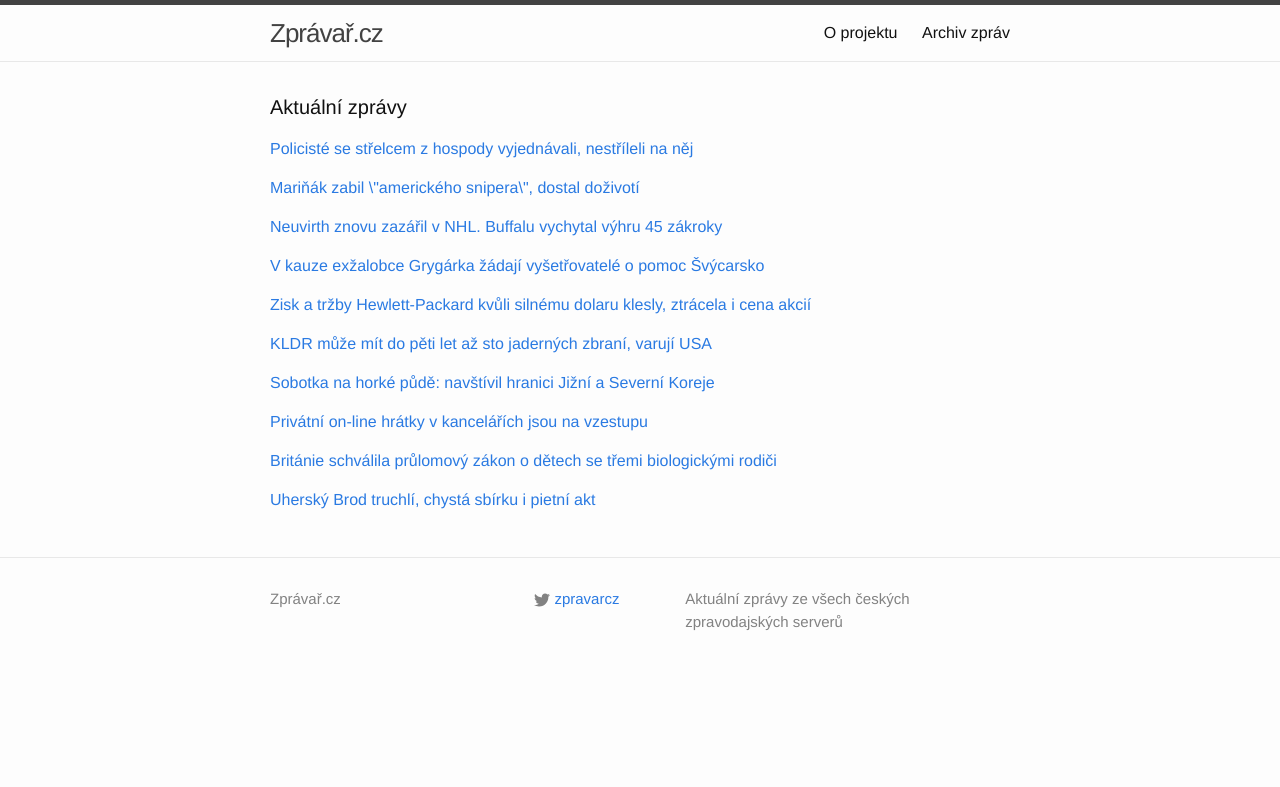
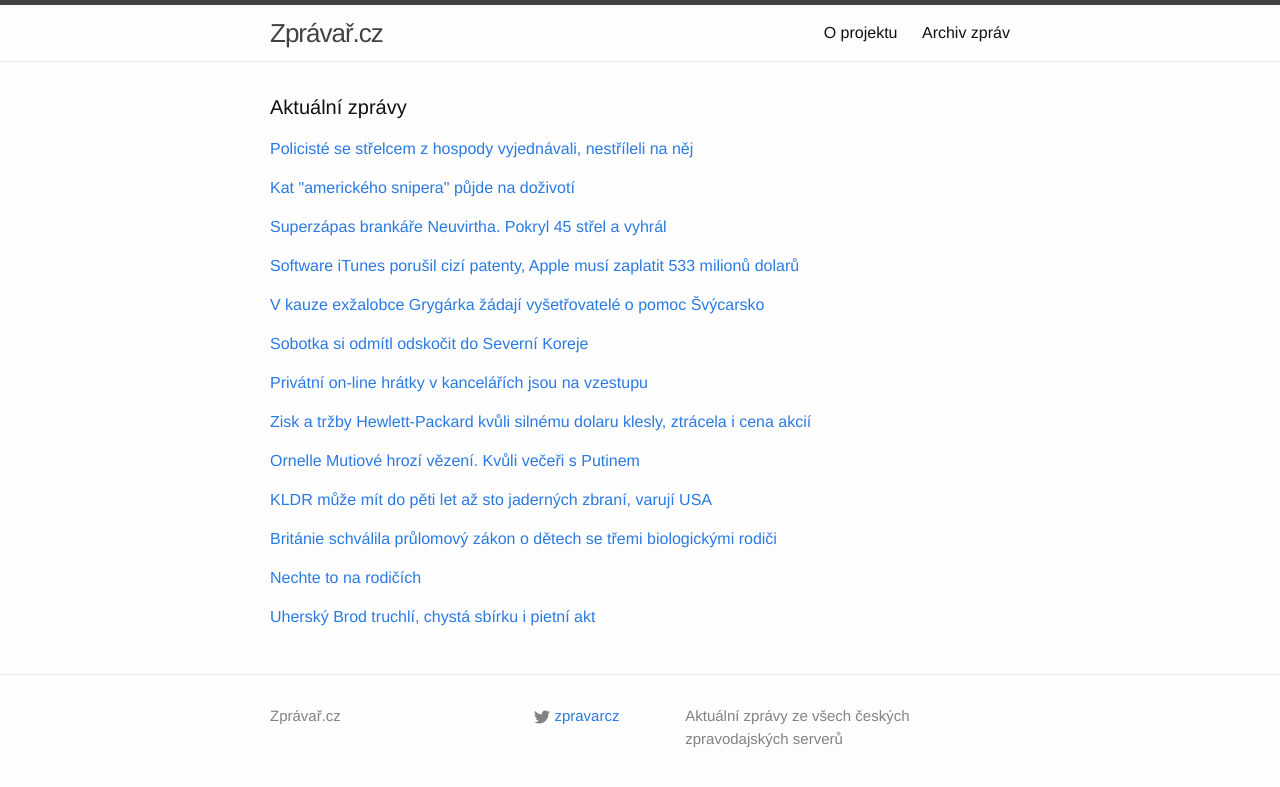
Before and after one commit to adliska/zpravar, a Jekyll site: the page built from index.html, in a window 1280 px wide. Shown: the top 787 px of the page. Built offline with Jekyll 4.4.1, drawn with Linux system fonts in a browser that asks for light colours.

Commit message:
zpravar news update

```diff
--- a/index.html
+++ b/index.html
@@ -25,9 +25,10 @@
 <li><a href=http://www.novinky.cz/krimi/362574-policiste-pred-zasahem-se-strelcem-vyjednavala.html>Policisté před zásahem se střelcem vyjednávala - www.novinky.cz</a></li>
 <li><a href=http://www.ceskenoviny.cz/zpravy/zpravy/policie-se-strelcem-z-u-brodu-pred-zasahem-vyjednavala/1185478>Policie se střelcem z U. Brodu před zásahem vyjednávala - www.ceskenoviny.cz</a></li>
 </ul>
-</div><p><a href="javascript:;" onclick="toggle_visibility('zpravy1')">Mariňák zabil \"amerického snipera\", dostal doživotí</a></p>
+</div><p><a href="javascript:;" onclick="toggle_visibility('zpravy1')">Kat "amerického snipera" půjde na doživotí</a></p>
 <div id="zpravy1" style="display:none">
 <ul>
+<li><a href=http://www.ceskatelevize.cz/ct24/svet/302808-kat-americkeho-snipera-pujde-na-dozivoti/>Kat "amerického snipera" půjde na doživotí - www.ceskatelevize.cz</a></li>
 <li><a href=http://www.tyden.cz/rubriky/zahranici/amerika/marinak-zabil-americkeho-snipera-dostal-dozivoti_334419.html>Mariňák zabil \"amerického snipera\", dostal doživotí - www.tyden.cz</a></li>
 <li><a href=http://echo24.cz/a/iHi8B>Mariňák, který zabil ‚amerického snipera‘ Kylea, dostal doživotí - echo24.cz</a></li>
 <li><a href=http://zahranicni.ihned.cz/amerika-usa/c1-63589570-marinak-ktery-zabil-americkeho-snipera-chrise-kylea-dostal-dozivoti>Mariňák, který zabil amerického snipera Chrise Kylea, dostal doživotí - zahranicni.ihned.cz</a></li>
@@ -37,9 +38,10 @@
 <li><a href=http://www.novinky.cz/zahranicni/amerika/362573-dozivoti-za-vrazdu-americkeho-snipera.html>Doživotí za vraždu amerického snipera - www.novinky.cz</a></li>
 <li><a href=http://www.ceskenoviny.cz/zpravy/zpravy/marinak-ktery-zabil-americkeho-snipera-kylea-dostal-dozivoti/1185496>Mariňák, který zabil "amerického snipera" Kylea, dostal doživotí - www.ceskenoviny.cz</a></li>
 </ul>
-</div><p><a href="javascript:;" onclick="toggle_visibility('zpravy2')">Neuvirth znovu zazářil v NHL. Buffalu vychytal výhru 45 zákroky</a></p>
+</div><p><a href="javascript:;" onclick="toggle_visibility('zpravy2')">Superzápas brankáře Neuvirtha. Pokryl 45 střel a vyhrál</a></p>
 <div id="zpravy2" style="display:none">
 <ul>
+<li><a href=http://www.tyden.cz/rubriky/sport/hokej/nhl/superzapas-brankare-neuvirtha-pokryl-45-strel-a-vyhral_334422.html>Superzápas brankáře Neuvirtha. Pokryl 45 střel a vyhrál - www.tyden.cz</a></li>
 <li><a href=http://www.rozhlas.cz/_zprava/neuvirth-znovu-zazaril-v-nhl-buffalu-vychytal-vyhru-45-zakroky--1459553>Neuvirth znovu zazářil v NHL. Buffalu vychytal výhru 45 zákroky - www.rozhlas.cz</a></li>
 <li><a href=http://www.tyden.cz/rubriky/sport/hokej/superzapas-brankare-neuvirtha-pokryl-45-strel-a-vyhral_334422.html>Superzápas brankáře Neuvirtha. Pokryl 45 střel a vyhrál - www.tyden.cz</a></li>
 <li><a href=http://www.denik.cz/hokej/brankar-neuvirth-znovu-zaril-pripsal-si-45-zakroku-20150225.html>Brankář Neuvirth znovu zářil, připsal si 45 zákroků - www.denik.cz</a></li>
@@ -48,51 +50,74 @@
 <li><a href=http://www.sportovninoviny.cz/zpravy/brankar-neuvirth-znovu-zaril-pripsal-si-45-zakroku/1185506>Brankář Neuvirth znovu zářil, připsal si 45 zákroků - www.sportovninoviny.cz</a></li>
 <li><a href=http://sport.aktualne.cz/neuvirth-opet-hvezdou-zapasu-pokryl-45-strel-columbusu/r~9dcc630abcb211e4ab15002590604f2e/>Neuvirth opět hvězdou zápasu, pokryl 45 střel Columbusu - sport.aktualne.cz</a></li>
 </ul>
-</div><p><a href="javascript:;" onclick="toggle_visibility('zpravy3')">V kauze exžalobce Grygárka žádají vyšetřovatelé o pomoc Švýcarsko</a></p>
+</div><p><a href="javascript:;" onclick="toggle_visibility('zpravy3')">Software iTunes porušil cizí patenty, Apple musí zaplatit 533 milionů dolarů</a></p>
 <div id="zpravy3" style="display:none">
+<ul>
+<li><a href=http://byznys.ihned.cz/c1-63589980-software-itunes-porusil-cizi-patenty-apple-musi-zaplatit-533-milionu-dolaru>Software iTunes porušil cizí patenty, Apple musí zaplatit 533 milionů dolarů - byznys.ihned.cz</a></li>
+<li><a href=http://www.novinky.cz/internet-a-pc/362589-apple-ma-zaplatit-13-miliard-korun-za-poruseni-patentu.html>Apple má zaplatit 13 miliard korun za porušení patentů - www.novinky.cz</a></li>
+<li><a href=http://e-svet.e15.cz/it-byznys/apple-ma-zaplatit-pres-pul-miliardy-dolaru-za-poruseni-patentu-1166392>Apple má zaplatit přes půl miliardy dolarů za porušení patentů - e-svet.e15.cz</a></li>
+<li><a href=http://zpravy.aktualne.cz/ekonomika/apple-vedome-pouzival-cizi-patenty-zaplati-vysokou-pokutu/r~8fa601aabcc611e498be002590604f2e/>Apple vědomě používal cizí patenty. Zaplatí vysokou pokutu - zpravy.aktualne.cz</a></li>
+</ul>
+</div><p><a href="javascript:;" onclick="toggle_visibility('zpravy4')">V kauze exžalobce Grygárka žádají vyšetřovatelé o pomoc Švýcarsko</a></p>
+<div id="zpravy4" style="display:none">
 <ul>
 <li><a href=http://zpravy.idnes.cz/vysetrovatele-v-kauze-libora-grygarka-oslovili-svycarsko-par-/krimi.aspx?c=A150225_090844_domaci_pku>V kauze exžalobce Grygárka žádají vyšetřovatelé o pomoc Švýcarsko - zpravy.idnes.cz</a></li>
 <li><a href=http://www.lidovky.cz/zalobci-zadaji-o-pravni-pomoc-svycarsko-v-kauze-grygarka-pea-/zpravy-domov.aspx?c=A150225_090441_ln_domov_ele>Žalobci žádají Švýcary o pomoc v případu Grygárka a Janouška    - www.lidovky.cz</a></li>
 <li><a href=http://zpravy.e15.cz/domaci/udalosti/kauza-grygarek-zalobci-zadaji-o-pravni-pomoc-svycarsko-1166380>Kauza Grygárek: žalobci žádají o právní pomoc Švýcarsko - zpravy.e15.cz</a></li>
 <li><a href=http://www.ceskenoviny.cz/zpravy/zpravy/zalobci-zadaji-o-pravni-pomoc-svycarsko-v-kauze-grygarka/1185527>Žalobci žádají o právní pomoc Švýcarsko v kauze Grygárka - www.ceskenoviny.cz</a></li>
 </ul>
-</div><p><a href="javascript:;" onclick="toggle_visibility('zpravy4')">Zisk a tržby Hewlett-Packard kvůli silnému dolaru klesly, ztrácela i cena akcií</a></p>
-<div id="zpravy4" style="display:none">
+</div><p><a href="javascript:;" onclick="toggle_visibility('zpravy5')">Sobotka si odmítl odskočit do Severní Koreje</a></p>
+<div id="zpravy5" style="display:none">
+<ul>
+<li><a href=http://www.novinky.cz/zahranicni/svet/362575-sobotka-si-odmitl-odskocit-do-severni-koreje.html>Sobotka si odmítl odskočit do Severní Koreje - www.novinky.cz</a></li>
+<li><a href=http://www.ceskatelevize.cz/ct24/svet/302801-sobotka-na-horke-pude-navstivil-hranici-jizni-a-severni-koreje/>Sobotka na horké půdě: navštívil hranici Jižní a Severní Koreje - www.ceskatelevize.cz</a></li>
+<li><a href=http://www.novinky.cz/zahranicni/svet/362575-premier-sobotka-navstivil-hranici-mezi-znepratelenymi-korejemi.html>Premiér Sobotka navštívil hranici mezi znepřátelenými Korejemi  - www.novinky.cz</a></li>
+<li><a href=http://www.ceskenoviny.cz/zpravy/zpravy/premier-sobotka-navstivil-hranici-jizni-a-severni-koreje/1185499>Premiér Sobotka navštívil hranici Jižní a Severní Koreje - www.ceskenoviny.cz</a></li>
+</ul>
+</div><p><a href="javascript:;" onclick="toggle_visibility('zpravy6')">Privátní on-line hrátky v kancelářích jsou na vzestupu</a></p>
+<div id="zpravy6" style="display:none">
+<ul>
+<li><a href=http://www.novinky.cz/kariera/362479-privatni-on-line-hratky-v-kancelarich-jsou-na-vzestupu.html>Privátní on-line hrátky v kancelářích jsou na vzestupu - www.novinky.cz</a></li>
+<li><a href=http://www.denik.cz/ekonomika/cesi-v-praci-prolelkuji-52-minut-denne-20150224.html>Češi v práci prolelkují 52 minut denně - www.denik.cz</a></li>
+<li><a href=http://finance.idnes.cz/zneuzivani-pracovniho-casu-v-ceskych-firmach-faa-/podnikani.aspx?c=A150224_102219_podnikani_sov>Doba, kterou Češi prolelkují v práci, stoupá. Zaměstnavatelé se brání - finance.idnes.cz</a></li>
+</ul>
+</div><p><a href="javascript:;" onclick="toggle_visibility('zpravy7')">Zisk a tržby Hewlett-Packard kvůli silnému dolaru klesly, ztrácela i cena akcií</a></p>
+<div id="zpravy7" style="display:none">
 <ul>
 <li><a href=http://byznys.ihned.cz/c1-63589580-zisk-a-trzby-hewlett-packard-kvuli-silnemu-dolaru-klesly-ztracela-i-cena-akcii>Zisk a tržby Hewlett-Packard kvůli silnému dolaru klesly, ztrácela i cena akcií - byznys.ihned.cz</a></li>
 <li><a href=http://byznys.ihned.cz/c1-63589580-zisk-a-trzby-hewlett-packard-kvuli-silnemu-dolaru-klesly-cena-akcii-sla-dolu>Zisk a tržby Hewlett-Packard kvůli silnému dolaru klesly, cena akcií šla dolů - byznys.ihned.cz</a></li>
 <li><a href=http://e-svet.e15.cz/it-byznys/zisk-a-trzby-hewlett-packard-kvuli-silnemu-dolaru-klesly-1166363>Zisk a tržby Hewlett-Packard kvůli silnému dolaru klesly - e-svet.e15.cz</a></li>
 </ul>
-</div><p><a href="javascript:;" onclick="toggle_visibility('zpravy5')">KLDR může mít do pěti let až sto jaderných zbraní, varují USA</a></p>
-<div id="zpravy5" style="display:none">
+</div><p><a href="javascript:;" onclick="toggle_visibility('zpravy8')">Ornelle Mutiové hrozí vězení. Kvůli večeři s Putinem</a></p>
+<div id="zpravy8" style="display:none">
+<ul>
+<li><a href=http://www.tyden.cz/rubriky/zahranici/rusko-a-okoli/ornelle-mutiove-hrozi-vezeni-kvuli-veceri-s-putinem_334442.html>Ornelle Mutiové hrozí vězení. Kvůli večeři s Putinem - www.tyden.cz</a></li>
+<li><a href=http://revue.idnes.cz/ornella-muti-a-vladimir-putin-vezeni-dsc-/lidicky.aspx?c=A150225_083639_lidicky_zar>Ornella Muti kvůli večeři s Putinem dostala pokutu a hrozí jí vězení - revue.idnes.cz</a></li>
+<li><a href=http://www.lidovky.cz/ornelle-mutiove-hrozi-vezeni-kvuli-davne-veceri-s-putinem-pnv-/lide.aspx?c=A150224_213634_lide_hm>Ornelle Mutiové hrozí vězení. Kvůli dávné večeři s Putinem  - www.lidovky.cz</a></li>
+</ul>
+</div><p><a href="javascript:;" onclick="toggle_visibility('zpravy9')">KLDR může mít do pěti let až sto jaderných zbraní, varují USA</a></p>
+<div id="zpravy9" style="display:none">
 <ul>
 <li><a href=http://www.novinky.cz/zahranicni/svet/362581-kldr-muze-mit-do-peti-let-az-sto-jadernych-zbrani-varuji-usa.html>KLDR může mít do pěti let až sto jaderných zbraní, varují USA - www.novinky.cz</a></li>
 <li><a href=http://www.novinky.cz/zahranicni/svet/362581-kldr-muze-jich-mit-do-peti-let-az-sto-jadernych-zbrani-varuji-usa.html>KLDR může jich mít do pěti let až sto jaderných zbraní, varují USA - www.novinky.cz</a></li>
 <li><a href=http://www.ceskenoviny.cz/zpravy/zpravy/experti-kldr-by-mohla-mit-do-peti-let-asi-100-jadernych-nalozi/1185480>Experti: KLDR by mohla mít do pěti let asi 100 jaderných náloží - www.ceskenoviny.cz</a></li>
 </ul>
-</div><p><a href="javascript:;" onclick="toggle_visibility('zpravy6')">Sobotka na horké půdě: navštívil hranici Jižní a Severní Koreje</a></p>
-<div id="zpravy6" style="display:none">
-<ul>
-<li><a href=http://www.ceskatelevize.cz/ct24/svet/302801-sobotka-na-horke-pude-navstivil-hranici-jizni-a-severni-koreje/>Sobotka na horké půdě: navštívil hranici Jižní a Severní Koreje - www.ceskatelevize.cz</a></li>
-<li><a href=http://www.novinky.cz/zahranicni/svet/362575-premier-sobotka-navstivil-hranici-mezi-znepratelenymi-korejemi.html>Premiér Sobotka navštívil hranici mezi znepřátelenými Korejemi  - www.novinky.cz</a></li>
-<li><a href=http://www.ceskenoviny.cz/zpravy/zpravy/premier-sobotka-navstivil-hranici-jizni-a-severni-koreje/1185499>Premiér Sobotka navštívil hranici Jižní a Severní Koreje - www.ceskenoviny.cz</a></li>
-</ul>
-</div><p><a href="javascript:;" onclick="toggle_visibility('zpravy7')">Privátní on-line hrátky v kancelářích jsou na vzestupu</a></p>
-<div id="zpravy7" style="display:none">
-<ul>
-<li><a href=http://www.novinky.cz/kariera/362479-privatni-on-line-hratky-v-kancelarich-jsou-na-vzestupu.html>Privátní on-line hrátky v kancelářích jsou na vzestupu - www.novinky.cz</a></li>
-<li><a href=http://www.denik.cz/ekonomika/cesi-v-praci-prolelkuji-52-minut-denne-20150224.html>Češi v práci prolelkují 52 minut denně - www.denik.cz</a></li>
-<li><a href=http://finance.idnes.cz/zneuzivani-pracovniho-casu-v-ceskych-firmach-faa-/podnikani.aspx?c=A150224_102219_podnikani_sov>Doba, kterou Češi prolelkují v práci, stoupá. Zaměstnavatelé se brání - finance.idnes.cz</a></li>
-</ul>
-</div><p><a href="javascript:;" onclick="toggle_visibility('zpravy8')">Británie schválila průlomový zákon o dětech se třemi biologickými rodiči </a></p>
-<div id="zpravy8" style="display:none">
+</div><p><a href="javascript:;" onclick="toggle_visibility('zpravy10')">Británie schválila průlomový zákon o dětech se třemi biologickými rodiči </a></p>
+<div id="zpravy10" style="display:none">
 <ul>
 <li><a href=http://www.novinky.cz/veda-skoly/362578-britanie-schvalila-prulomovy-zakon-o-detech-se-tremi-biologickymi-rodici.html>Británie schválila průlomový zákon o dětech se třemi biologickými rodiči  - www.novinky.cz</a></li>
 <li><a href=http://www.tyden.cz/rubriky/zdravi/britove-povolili-poceti-ditete-s-dna-tri-osob-prvni-na-svete_334421.html>Britové povolili početí dítěte s DNA tří osob. První na světě - www.tyden.cz</a></li>
 <li><a href=http://zpravy.idnes.cz/lordi-schvalili-dite-ze-tri-osob-da3-/zahranicni.aspx?c=A150225_071813_zahranicni_neh>Británie povolila jako první na světě početí dětí s DNA tří osob  - zpravy.idnes.cz</a></li>
 </ul>
-</div><p><a href="javascript:;" onclick="toggle_visibility('zpravy9')">Uherský Brod truchlí, chystá sbírku i pietní akt</a></p>
-<div id="zpravy9" style="display:none">
+</div><p><a href="javascript:;" onclick="toggle_visibility('zpravy11')">Nechte to na rodičích</a></p>
+<div id="zpravy11" style="display:none">
+<ul>
+<li><a href=http://HN.IHNED.CZ/c1-63588200-nechte-to-na-rodicich>Nechte to na rodičích - HN.IHNED.CZ</a></li>
+<li><a href=http://zpravy.aktualne.cz/domaci/ministryne-chce-dostat-otce-na-rodicovskou-sahne-na-penize/r~dae71a02bc6f11e4b6d20025900fea04/>Ministryně chce dostat otce na rodičovskou, sáhne na peníze - zpravy.aktualne.cz</a></li>
+<li><a href=http://HN.IHNED.CZ/c1-63588250-ministryne-marksova-chce-ulevy-pro-firmy-ktere-daji-praci-matkam-s-detmi>Ministryně Marksová chce úlevy pro firmy, které dají práci matkám s dětmi - HN.IHNED.CZ</a></li>
+</ul>
+</div><p><a href="javascript:;" onclick="toggle_visibility('zpravy12')">Uherský Brod truchlí, chystá sbírku i pietní akt</a></p>
+<div id="zpravy12" style="display:none">
 <ul>
 <li><a href=http://www.ceskatelevize.cz/ct24/domaci/302792-uhersky-brod-truchli-chysta-sbirku-i-pietni-akt/>Uherský Brod truchlí, chystá sbírku i pietní akt - www.ceskatelevize.cz</a></li>
 <li><a href=http://www.ceskatelevize.cz/ct24/domaci/302792-na-miste-strelby-probehne-pietni-akt-chysta-se-sbirka-na-pomoc-pozustalym/>Na místě střelby proběhne pietní akt, chystá se sbírka na pomoc pozůstalým - www.ceskatelevize.cz</a></li>
```
